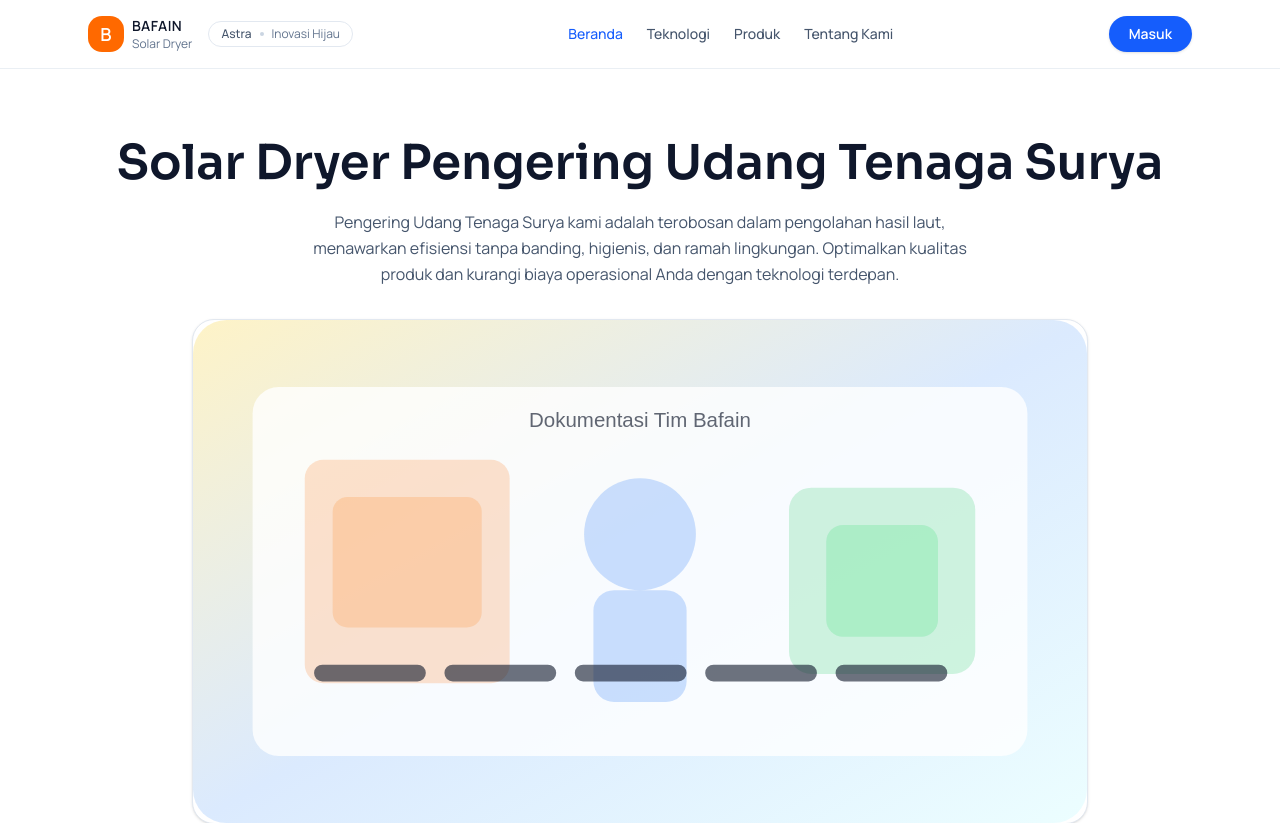
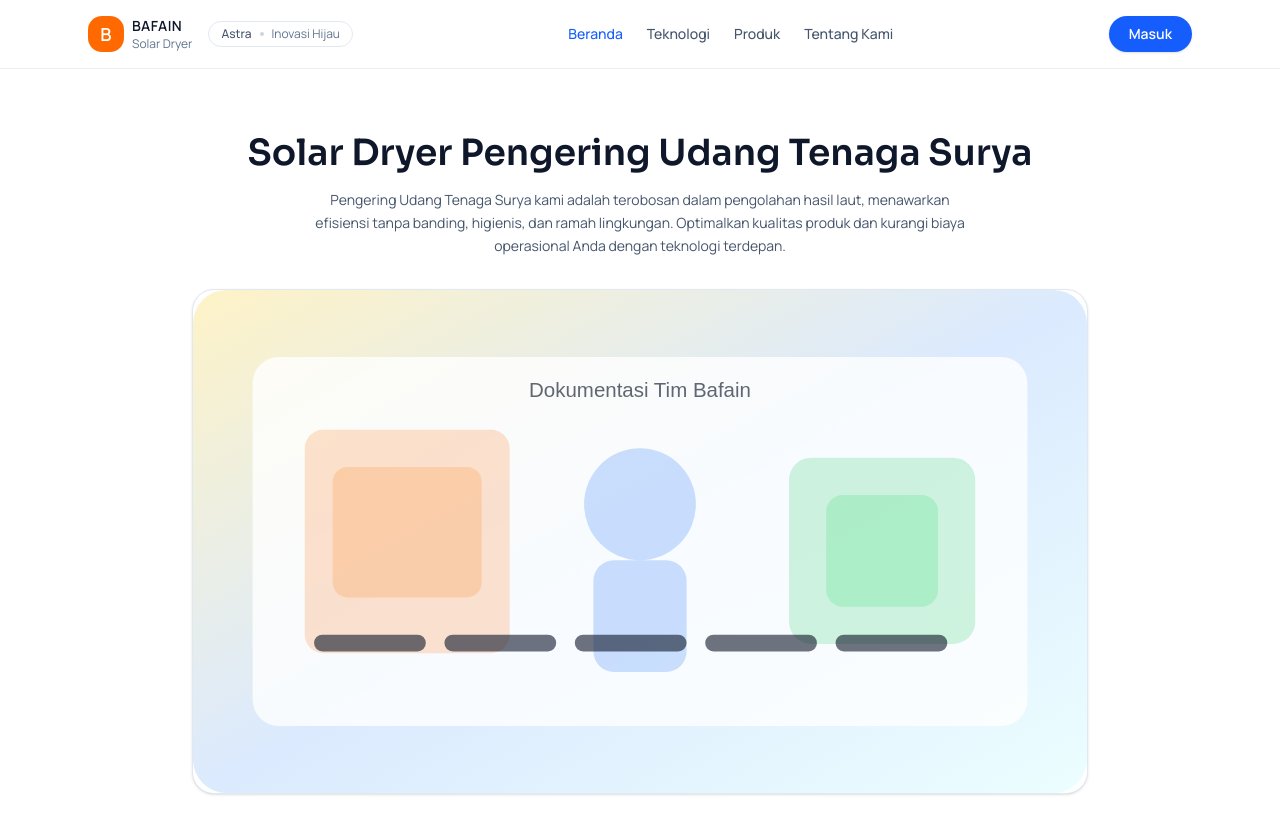
Before and after one commit to Haeryz/Bafain, a React (Vite) app: page /beranda in a window 1280 px wide. Shown: the top 823 px of the page. Built offline with nearby package versions, Linux system fonts and the light colour scheme.

Commit message:
fiks ukuran font

```diff
--- a/src/pages/Beranda.tsx
+++ b/src/pages/Beranda.tsx
@@ -35,10 +35,10 @@ export function Beranda() {
         <section className="mx-auto w-full max-w-6xl px-6 pb-16 pt-12 md:pb-20 md:pt-16">
           <div className="flex flex-col items-center gap-8 text-center">
             <div>
-              <h1 className="font-['Sora'] text-3xl font-semibold leading-tight text-slate-900 sm:text-4xl md:text-5xl">
+              <h1 className="font-['Sora'] text-3xl font-semibold text-slate-900 md:text-4xl">
                 Solar Dryer Pengering Udang Tenaga Surya
               </h1>
-              <p className="mx-auto mt-4 max-w-2xl text-sm leading-relaxed text-slate-600 sm:text-base">
+              <p className="mx-auto mt-4 max-w-2xl text-sm leading-relaxed text-slate-600">
                 Pengering Udang Tenaga Surya kami adalah terobosan dalam
                 pengolahan hasil laut, menawarkan efisiensi tanpa banding,
                 higienis, dan ramah lingkungan. Optimalkan kualitas produk dan
```
